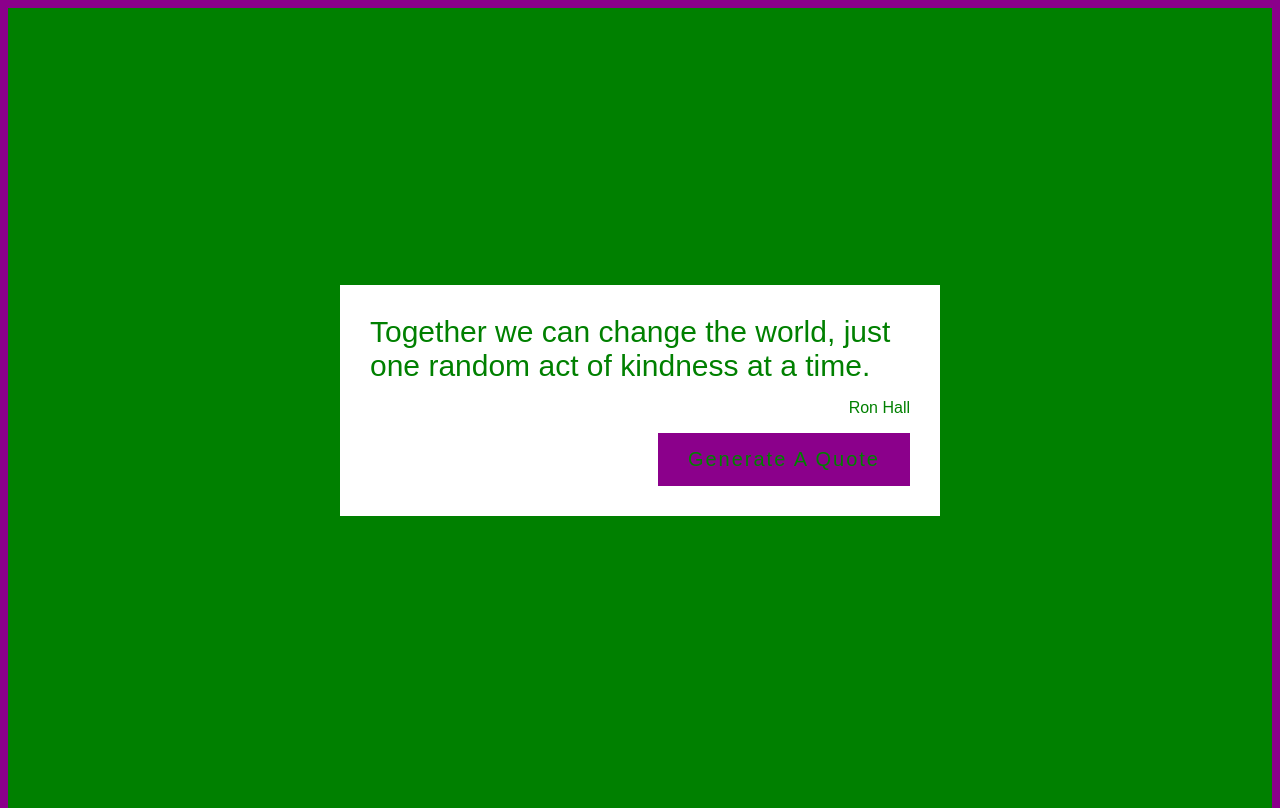
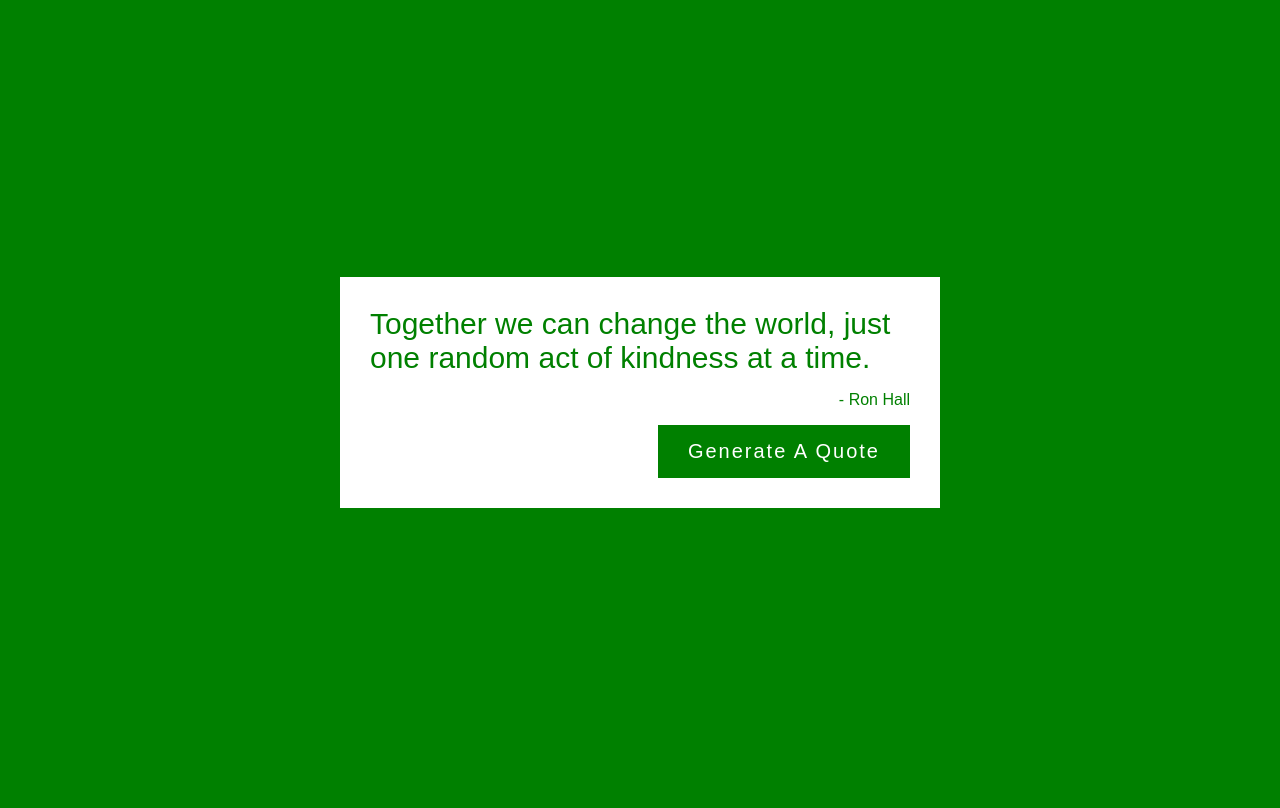
Before and after one commit to cgrossi/quotemachine, a plain HTML site: page index.html in a window 1280 px wide. Both pictures are taken after a click on the button "Generate A Quote". Drawn offline with Linux system fonts and the light colour scheme.

Commit message:
minor tweaks to make color apply properly

```diff
--- a/css/style.css
+++ b/css/style.css
@@ -1,8 +1,14 @@
 html,
 body {
+    height: 100%;
+    width: 100%;
+    font-family: Railway, sans-serif;
+    margin: 0;
+    padding: 0;
+}
+
+body {
     background: darkmagenta;
-    height: 100%;
-    font-family: Railway, sans-serif;
 }
 
 .displayflex {
--- a/index.html
+++ b/index.html
@@ -11,7 +11,7 @@
         <div id="container">
             <div class="line-break">
                 <h1 id="quote">Amet architecto consequuntur culpa deleniti facere illo magni perspiciatis qui temporibus voluptatibus.</h1>
-                <p id="author">- Carmine</p>
+                <p id="author">- <span id="authorName">Carmine</span></p>
             </div>
             <div>
                 <button id="generate">Generate a Quote</button>
--- a/js/main.js
+++ b/js/main.js
@@ -6,7 +6,7 @@ function updatePage(){
 
     const newQuote = getNewQuote();
     document.getElementById('quote').innerText = newQuote.quote;
-    document.getElementById('author').innerText = newQuote.author;
+    document.getElementById('authorName').innerText = newQuote.author;
 }
 
 
@@ -29,7 +29,7 @@ function changePrimaryColor(color) {
     document.getElementsByTagName('body')[0].style.backgroundColor = color;
     document.getElementById('quote').style.color = color;
     document.getElementById('author').style.color = color;
-    document.getElementById('generate').style.color = color;
+    document.getElementById('generate').style.backgroundColor = color;
 }
 
 
```
